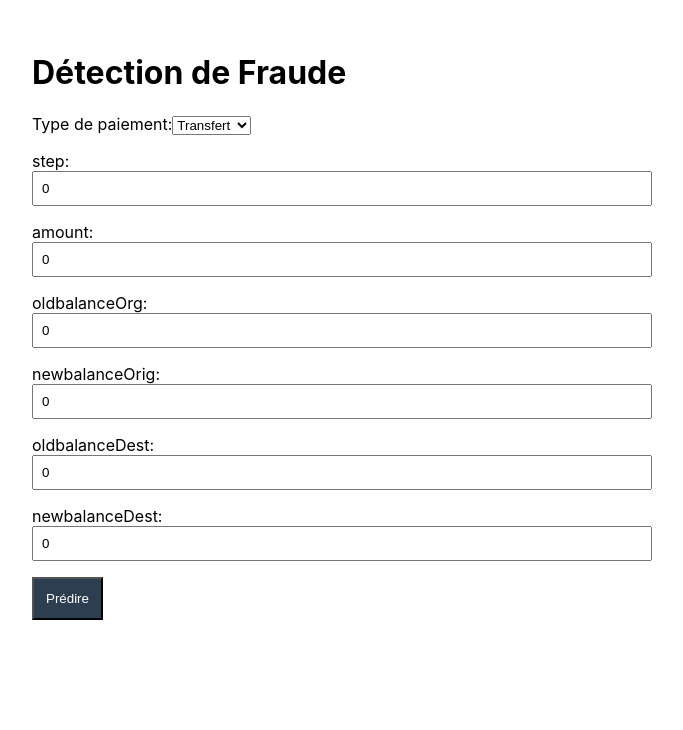
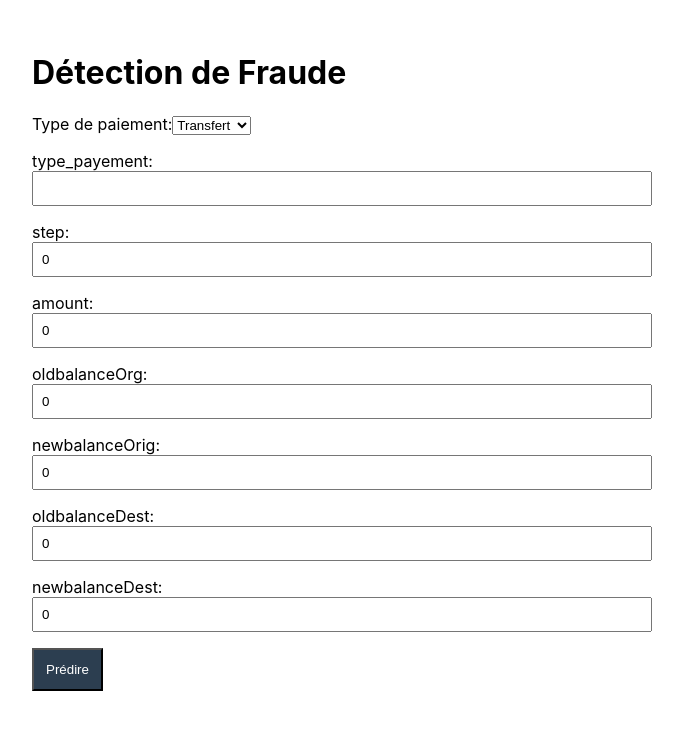
Before and after one commit to ibou224/frontend-fraud, a React (Create React App) app: page / in a window 1280 px wide. Shown: the top 730 px of the page, without its empty margins (308-991 px from the left). Built offline with nearby package versions, Linux system fonts and the light colour scheme.

Commit message:
Update App.js

```diff
--- a/src/App.js
+++ b/src/App.js
@@ -8,21 +8,21 @@ function App() {
 
   const formik = useFormik({
     initialValues: {
-      step: 0,
-      type_payment: "TRANSFER",
-      amount: 0,
-      oldbalanceOrg: 0,
-      newbalanceOrig: 0,
-      oldbalanceDest: 0,
-      newbalanceDest: 0,
+      step: 0.0,
+      type_payment: "Veuillez selectionner",
+      amount: 0.0,
+      oldbalanceOrg: 0.0,
+      newbalanceOrig: 0.0,
+      oldbalanceDest: 0.0,
+      newbalanceDest: 0.0,
     },
     validationSchema: Yup.object({
-      step: Yup.number().min(0).required("Obligatoire"),
-      amount: Yup.number().min(0, "Doit être ≥ 0").required("Obligatoire"),
-      oldbalanceOrg: Yup.number().min(0).required("Obligatoire"),
-      newbalanceOrig: Yup.number().min(0).required("Obligatoire"),
-      oldbalanceDest: Yup.number().min(0).required("Obligatoire"),
-      newbalanceDest: Yup.number().min(0).required("Obligatoire"),
+      step: Yup.number().min(0.0).required("Obligatoire"),
+      amount: Yup.number().min(0.0, "Doit être ≥ 0").required("Obligatoire"),
+      oldbalanceOrg: Yup.number().min(0.0).required("Obligatoire"),
+      newbalanceOrig: Yup.number().min(0.0).required("Obligatoire"),
+      oldbalanceDest: Yup.number().min(0.0).required("Obligatoire"),
+      newbalanceDest: Yup.number().min(0.0).required("Obligatoire"),
       type_payment: Yup.string().oneOf(["TRANSFER", "CASH_OUT", "CASH_IN", "PAYMENT", "DEBIT"]).required(),
     }),
     onSubmit: async (values) => {
@@ -71,7 +71,7 @@ function App() {
           <option value="DEBIT">Debit</option>
         </select>
 
-        {["step", "amount", "oldbalanceOrg", "newbalanceOrig", "oldbalanceDest", "newbalanceDest"].map((field) => (
+        {["type_payement", "step", "amount", "oldbalanceOrg", "newbalanceOrig", "oldbalanceDest", "newbalanceDest"].map((field) => (
           <div key={field} style={{ marginTop: "1rem" }}>
             <label style={{ display: "block" }}>{field}:</label>
             <input
@@ -98,7 +98,7 @@ function App() {
 
       {prediction !== null && (
         <h2 style={{ marginTop: "2rem" }}>
-          Résultat : {prediction === 1 ? "⚠️ Fraude détectée" : "✅ Transaction normale"}
+          Résultat : {prediction === 1 ? "⚠️ Fraude" : "✅ Pas de fraude"}
         </h2>
       )}
     </div>
```
